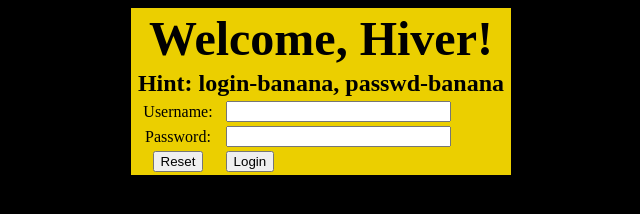
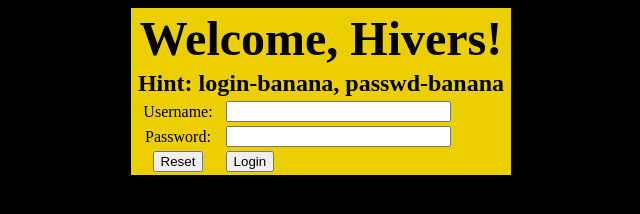
Before and after one commit to Artemso/roger_skyline_1, a plain HTML site: page srcs/index.html in a window 1280 px wide. Shown: the whole page, without its empty margins (319-959 px from the left). Drawn offline with Linux system fonts and the light colour scheme.

Commit message:
Update index.html

```diff
--- a/srcs/index.html
+++ b/srcs/index.html
@@ -8,7 +8,7 @@
 <table width="30%" bgcolor="ebcf00" align="center">
 
 <tr>
-<td colspan=2><center><font size=20><b>Welcome, Hiver!</b></font></center></td>
+<td colspan=2><center><font size=20><b>Welcome, Hivers!</b></font></center></td>
 </tr>
 
 <tr>
```
